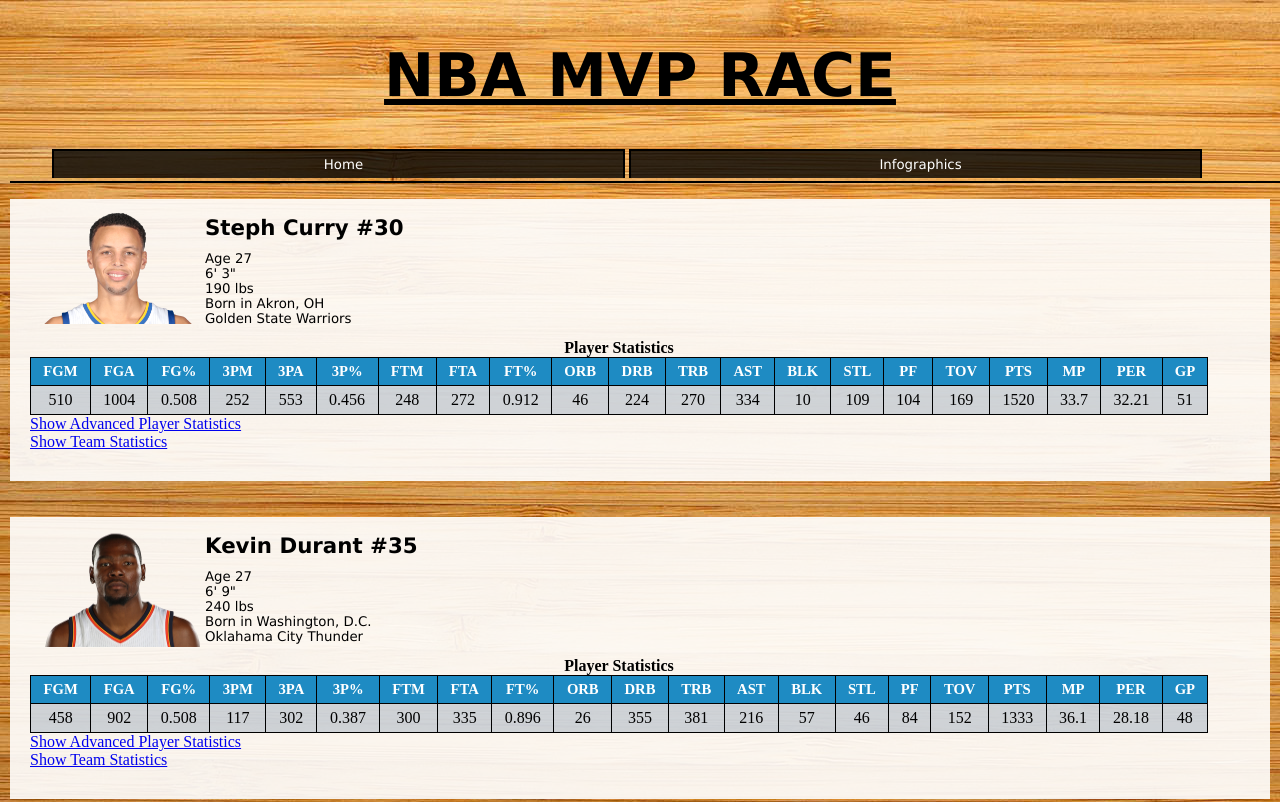
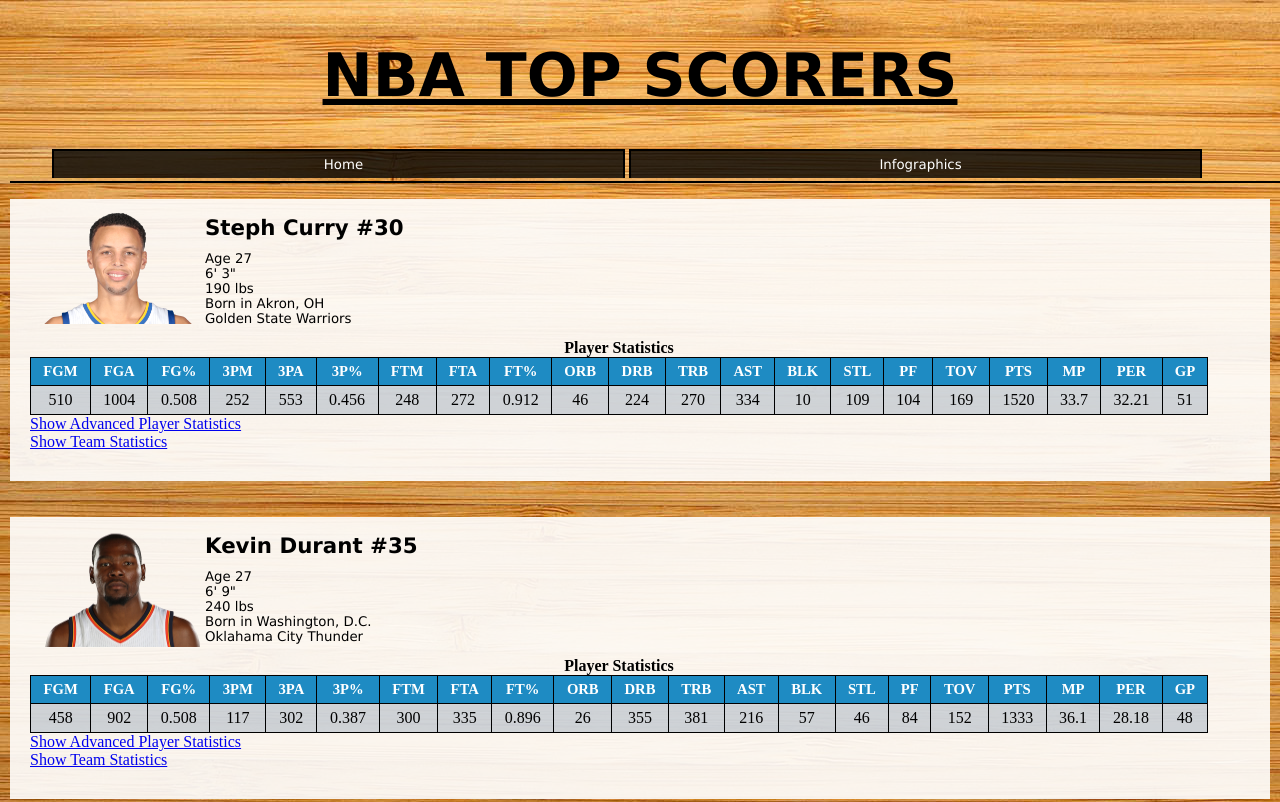
Before and after one commit to maheshgaya/nba-adv-stat, a plain HTML site: page HackISU/showstat.html in a window 1280 px wide. Shown: the top 802 px of the page. Drawn offline with nearby package versions, Linux system fonts and the light colour scheme; a script that the page names is missing; a web font is replaced by a local one.

Commit message:
Update showstat.html

```diff
--- a/HackISU/showstat.html
+++ b/HackISU/showstat.html
@@ -13,7 +13,7 @@
 </head>
 <body>
 
-	<p><h1 id="title">NBA MVP RACE</h1></p>
+	<p><h1 id="title">NBA TOP SCORERS</h1></p>
 	<nav>
 		<ul>
 			<li><a href="showstat.html">Home</a></li>
```
